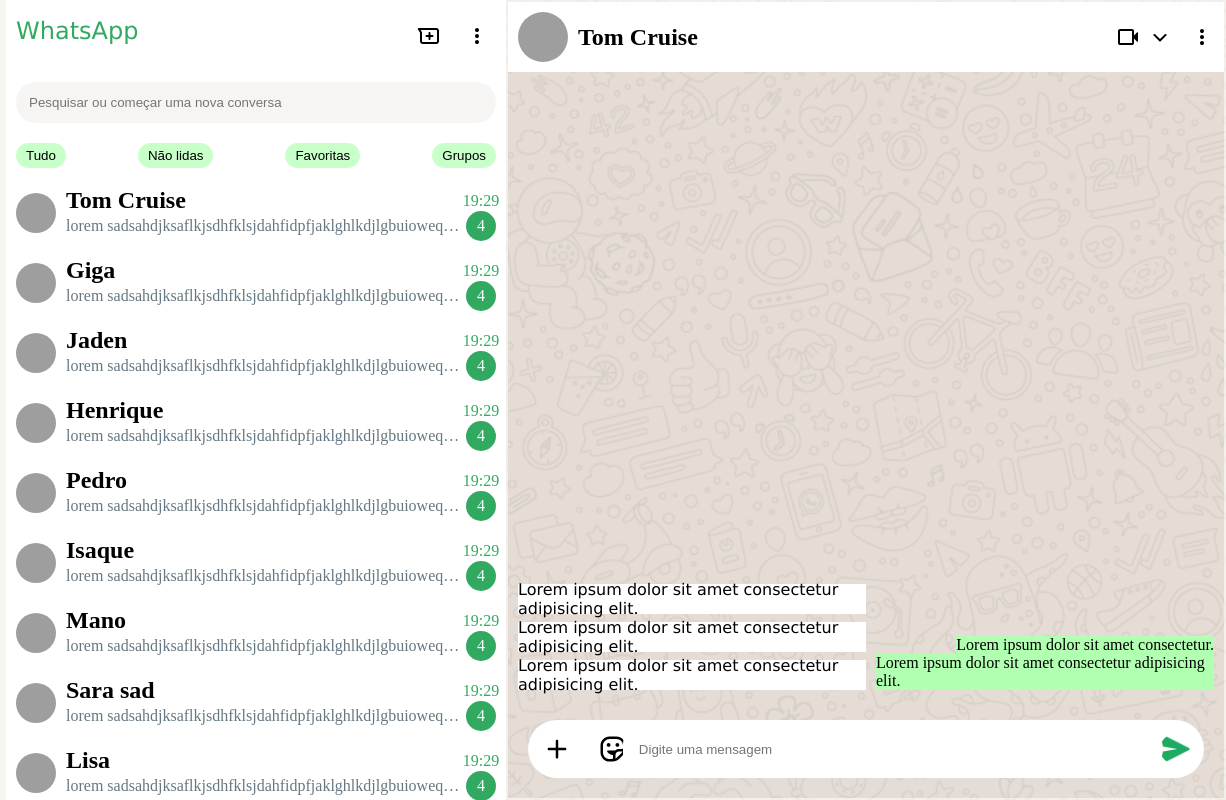
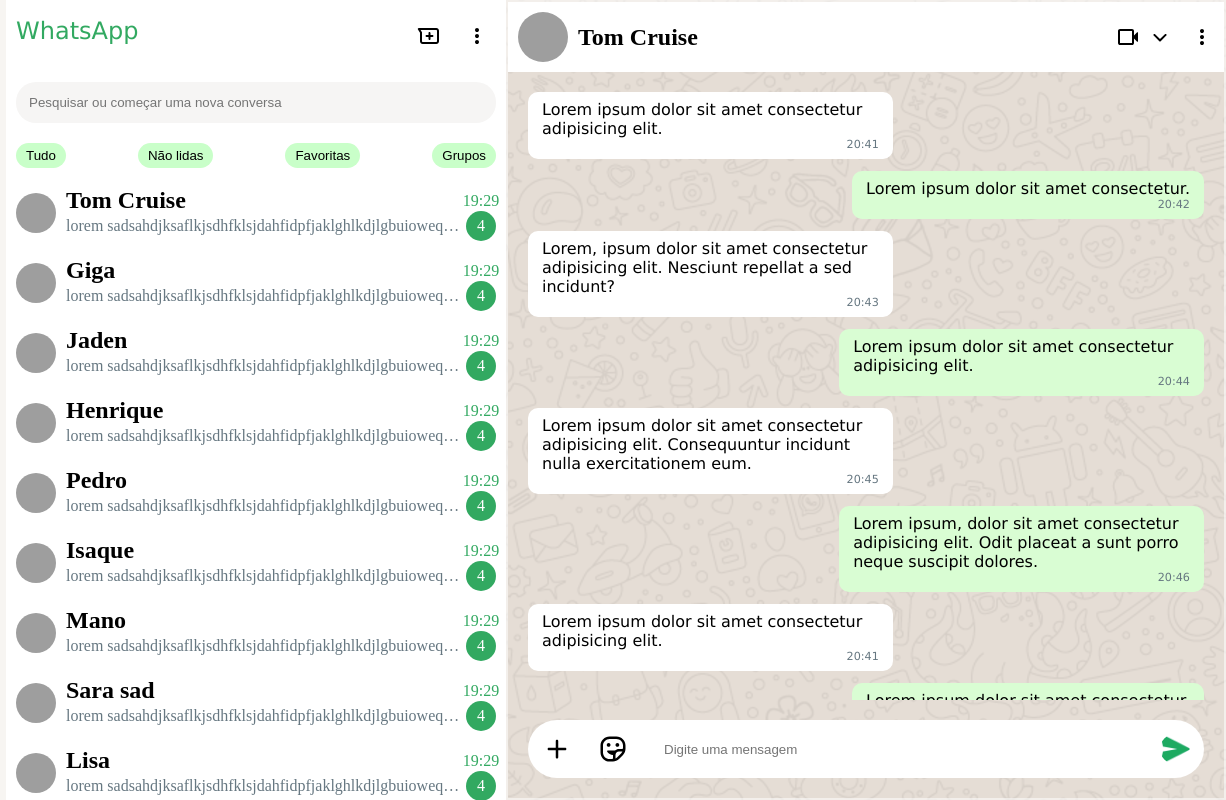
Before and after one commit to Carlos27spec/atividade-im-dev2n, a plain HTML site: page index.html in a window 1280 px wide. Shown: the full height of the page, 54-1280 px from the left. Drawn offline with Linux system fonts and the light colour scheme; grey boxes are pictures that could not be loaded.

Commit message:
FINALIZADO!!!!!!!!

```diff
--- a/assets/style.css
+++ b/assets/style.css
@@ -17,6 +17,8 @@
         "nav section main";
     grid-template-columns: 60px 500px 2fr;
 }
+
+
 
 nav {
     position: fixed;
@@ -73,13 +75,14 @@
     height: 100dvh;
     border: 2px solid rgba(255, 255, 255, 0.541);
     display: grid;
-    grid-template-rows: auto 1fr auto;
-    grid-template-columns: 1fr 1fr;
+    grid-template-columns: repeat(12, 1fr);
+    grid-template-rows: auto minmax(0, 1fr) auto;
 }
+
 
 .conversa {
     grid-row: 1;
-    grid-column: 1/-1;
+    grid-column: 1 / -1;
 }
 
 
@@ -241,53 +244,52 @@
 }
 
 .mensagens {
+    grid-row: 2;
+    grid-column: 1 / -1;
     display: grid;
-    gap: 8px;
+    grid-template-columns: repeat(12, 1fr);
+    gap: 12px;
+    padding: 20px;
+    min-height: 0;
+    overflow-y: auto;
 }
 
-.msg-recebidas {
-    grid-row: 2;
-    grid-column: 1;
-    display: grid;
-    align-content: end;
-    overflow-y: auto;
-    padding: 10px;
+.recebida {
+    background-color: #FFFFFF;
+    grid-column: 1 / 11;
 }
 
-
-.msg-enviadas {
-    grid-row: 2;
-    grid-column: 2;
-    display: grid;
-    align-content: end;
-    justify-items: end;
-    overflow-y: auto;
-    padding: 10px;
+.enviada {
+    background-color: #D9FDD3;
+    grid-column: 3 / 13;
+    justify-self: end;
 }
 
-.msg-enviadas>p {
-    background-color: rgb(177, 255, 177);
+.hora {
+    display: flex;
+    justify-content: end;
+    font-size: 0.7rem;
+    color: #667781;
 }
 
 .mensagens>p {
-    background-color: white;
+    max-width: 65%;
+    padding: 8px 14px;
+    border-radius: 10px;
     font-family: Verdana, Geneva, Tahoma, sans-serif;
-    width: 400px;
-    height: 30px;
-    display: flex;
-    justify-content: center;
-    align-items: center;
 }
 
 .msg-container {
     grid-row: 3;
     grid-column: 1 / -1;
-    display: flex;
+    display: grid;
+    grid-template-columns: auto 1fr auto;
     gap: 10px;
     padding: 4px;
     background-color: #ffffff;
     border-radius: 30px;
     margin: 20px;
+    align-items: center;
 }
 
 .msg-container>div {
--- a/index.html
+++ b/index.html
@@ -190,17 +190,44 @@
           </div>
         </div>
       </div>
-      <div class="msg-recebidas">
-        <div class="mensagens">
-          <p>Lorem ipsum dolor sit amet consectetur adipisicing elit.</p>
-          <p>Lorem ipsum dolor sit amet consectetur adipisicing elit.</p>
-          <p>Lorem ipsum dolor sit amet consectetur adipisicing elit.</p>
+      <div class="mensagens">
+            <p class="recebida">Lorem ipsum dolor sit amet consectetur adipisicing elit. <span class="hora">20:41</span></p>
+            <p class="enviada">Lorem ipsum dolor sit amet consectetur. <span class="hora">20:42</span></p>
+            <p class="recebida">Lorem, ipsum dolor sit amet consectetur adipisicing elit. Nesciunt repellat a sed incidunt? <span class="hora">20:43</span></p>
+            <p class="enviada">Lorem ipsum dolor sit amet consectetur adipisicing elit. <span class="hora">20:44</span></p>
+            <p class="recebida">Lorem ipsum dolor sit amet consectetur adipisicing elit. Consequuntur incidunt nulla exercitationem eum. <span class="hora">20:45</span></p>
+            <p class="enviada">Lorem ipsum, dolor sit amet consectetur adipisicing elit. Odit placeat a sunt porro neque suscipit dolores. <span class="hora">20:46</span></p>
+            <p class="recebida">Lorem ipsum dolor sit amet consectetur adipisicing elit. <span class="hora">20:41</span></p>
+            <p class="enviada">Lorem ipsum dolor sit amet consectetur. <span class="hora">20:42</span></p>
+            <p class="recebida">Lorem, ipsum dolor sit amet consectetur adipisicing elit. Nesciunt repellat a sed incidunt? <span class="hora">20:43</span></p>
+            <p class="enviada">Lorem ipsum dolor sit amet consectetur adipisicing elit. <span class="hora">20:44</span></p>
+            <p class="recebida">Lorem ipsum dolor sit amet consectetur adipisicing elit. Consequuntur incidunt nulla exercitationem eum. <span class="hora">20:45</span></p>
+            <p class="enviada">Lorem ipsum, dolor sit amet consectetur adipisicing elit. Odit placeat a sunt porro neque suscipit dolores. <span class="hora">20:46</span></p>
+            <p class="recebida">Lorem ipsum dolor sit amet consectetur adipisicing elit. <span class="hora">20:41</span></p>
+            <p class="enviada">Lorem ipsum dolor sit amet consectetur. <span class="hora">20:42</span></p>
+            <p class="recebida">Lorem, ipsum dolor sit amet consectetur adipisicing elit. Nesciunt repellat a sed incidunt? <span class="hora">20:43</span></p>
+            <p class="enviada">Lorem ipsum dolor sit amet consectetur adipisicing elit. <span class="hora">20:44</span></p>
+            <p class="recebida">Lorem ipsum dolor sit amet consectetur adipisicing elit. Consequuntur incidunt nulla exercitationem eum. <span class="hora">20:45</span></p>
+            <p class="enviada">Lorem ipsum, dolor sit amet consectetur adipisicing elit. Odit placeat a sunt porro neque suscipit dolores. <span class="hora">20:46</span></p>
+            <p class="recebida">Lorem ipsum dolor sit amet consectetur adipisicing elit. <span class="hora">20:41</span></p>
+            <p class="enviada">Lorem ipsum dolor sit amet consectetur. <span class="hora">20:42</span></p>
+            <p class="recebida">Lorem, ipsum dolor sit amet consectetur adipisicing elit. Nesciunt repellat a sed incidunt? <span class="hora">20:43</span></p>
+            <p class="enviada">Lorem ipsum dolor sit amet consectetur adipisicing elit. <span class="hora">20:44</span></p>
+            <p class="recebida">Lorem ipsum dolor sit amet consectetur adipisicing elit. Consequuntur incidunt nulla exercitationem eum. <span class="hora">20:45</span></p>
+            <p class="enviada">Lorem ipsum, dolor sit amet consectetur adipisicing elit. Odit placeat a sunt porro neque suscipit dolores. <span class="hora">20:46</span></p>
+            <p class="recebida">Lorem ipsum dolor sit amet consectetur adipisicing elit. <span class="hora">20:41</span></p>
+            <p class="enviada">Lorem ipsum dolor sit amet consectetur. <span class="hora">20:42</span></p>
+            <p class="recebida">Lorem, ipsum dolor sit amet consectetur adipisicing elit. Nesciunt repellat a sed incidunt? <span class="hora">20:43</span></p>
+            <p class="enviada">Lorem ipsum dolor sit amet consectetur adipisicing elit. <span class="hora">20:44</span></p>
+            <p class="recebida">Lorem ipsum dolor sit amet consectetur adipisicing elit. Consequuntur incidunt nulla exercitationem eum. <span class="hora">20:45</span></p>
+            <p class="enviada">Lorem ipsum, dolor sit amet consectetur adipisicing elit. Odit placeat a sunt porro neque suscipit dolores. <span class="hora">20:46</span></p>
+            <p class="recebida">Lorem ipsum dolor sit amet consectetur adipisicing elit. <span class="hora">20:41</span></p>
+            <p class="enviada">Lorem ipsum dolor sit amet consectetur. <span class="hora">20:42</span></p>
+            <p class="recebida">Lorem, ipsum dolor sit amet consectetur adipisicing elit. Nesciunt repellat a sed incidunt? <span class="hora">20:43</span></p>
+            <p class="enviada">Lorem ipsum dolor sit amet consectetur adipisicing elit. <span class="hora">20:44</span></p>
+            <p class="recebida">Lorem ipsum dolor sit amet consectetur adipisicing elit. Consequuntur incidunt nulla exercitationem eum. <span class="hora">20:45</span></p>
+            <p class="enviada">Lorem ipsum, dolor sit amet consectetur adipisicing elit. Odit placeat a sunt porro neque suscipit dolores. <span class="hora">20:46</span></p>
         </div>
-      </div>
-      <div class="msg-enviadas">
-        <p>Lorem ipsum dolor sit amet consectetur.</p>
-        <p>Lorem ipsum dolor sit amet consectetur adipisicing elit.</p>
-      </div>
           <div class="msg-container">
             <div>
             <img src="./assets/icons/plus.svg" alt="">
```
